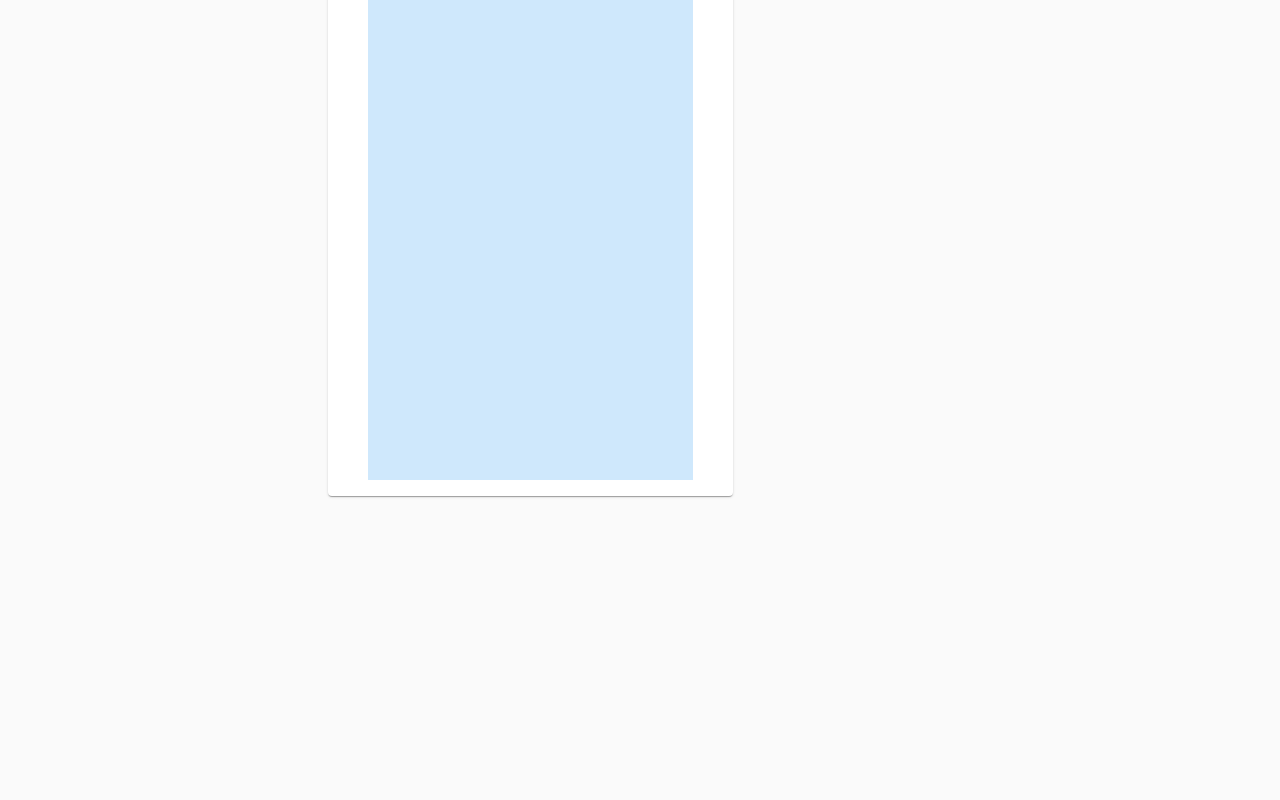
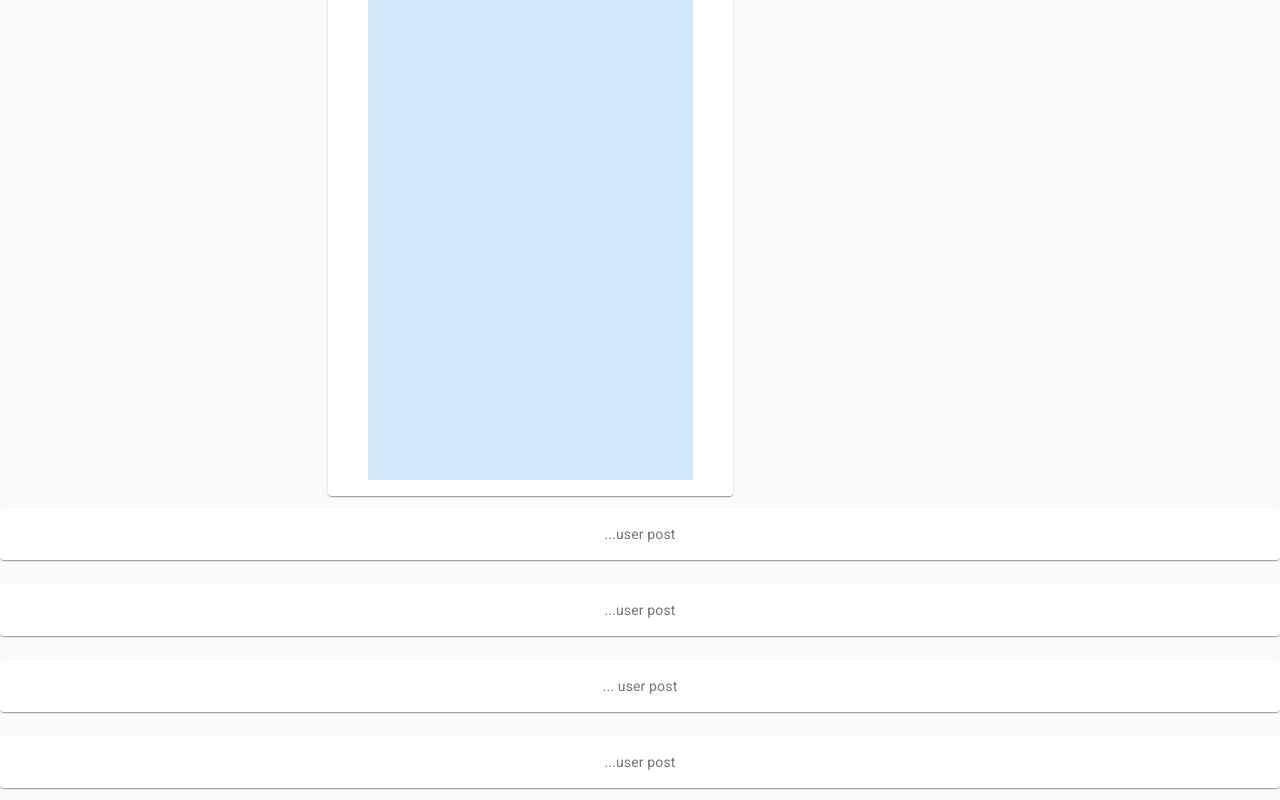
Before and after one commit to down-dive/monstera, a React (Create React App) app in the folder client/: page /profile/1 in a window 1280 px wide. Shown: the part 464-1264 px from the top of the page. Before the commit the page ends 976 px from the top, so only its background shows below. Built offline with nearby package versions, Linux system fonts and the light colour scheme.

Commit message:
user posts component

```diff
--- a/client/src/components/User-posts/index.js
+++ b/client/src/components/User-posts/index.js
@@ -14,7 +14,7 @@ const useStyles = makeStyles((theme) => ({
   },
 }));
 
-const UserInfo = () => {
+const UserPosts = () => {
   const classes = useStyles();
 
   return (
@@ -37,4 +37,4 @@ const UserInfo = () => {
   );
 }
 
-export default UserInfo;
+export default UserPosts;
--- a/client/src/pages/Profile/index.js
+++ b/client/src/pages/Profile/index.js
@@ -4,6 +4,7 @@ import Grid from '@material-ui/core/Grid';
 import UserInfo from '../../components/User-info/index.js'
 import UserImage from '../../components/User-image'
 import SearchBar from '../../components/Search-bar'
+import UserPosts from  '../../components/User-posts'
 
 const useStyles = makeStyles((theme) => ({
     root: {
@@ -42,6 +43,7 @@ const Profile = () => {
                 </Grid>
 
             </Grid>
+            <UserPosts />
         </div>
     )
 }
```
